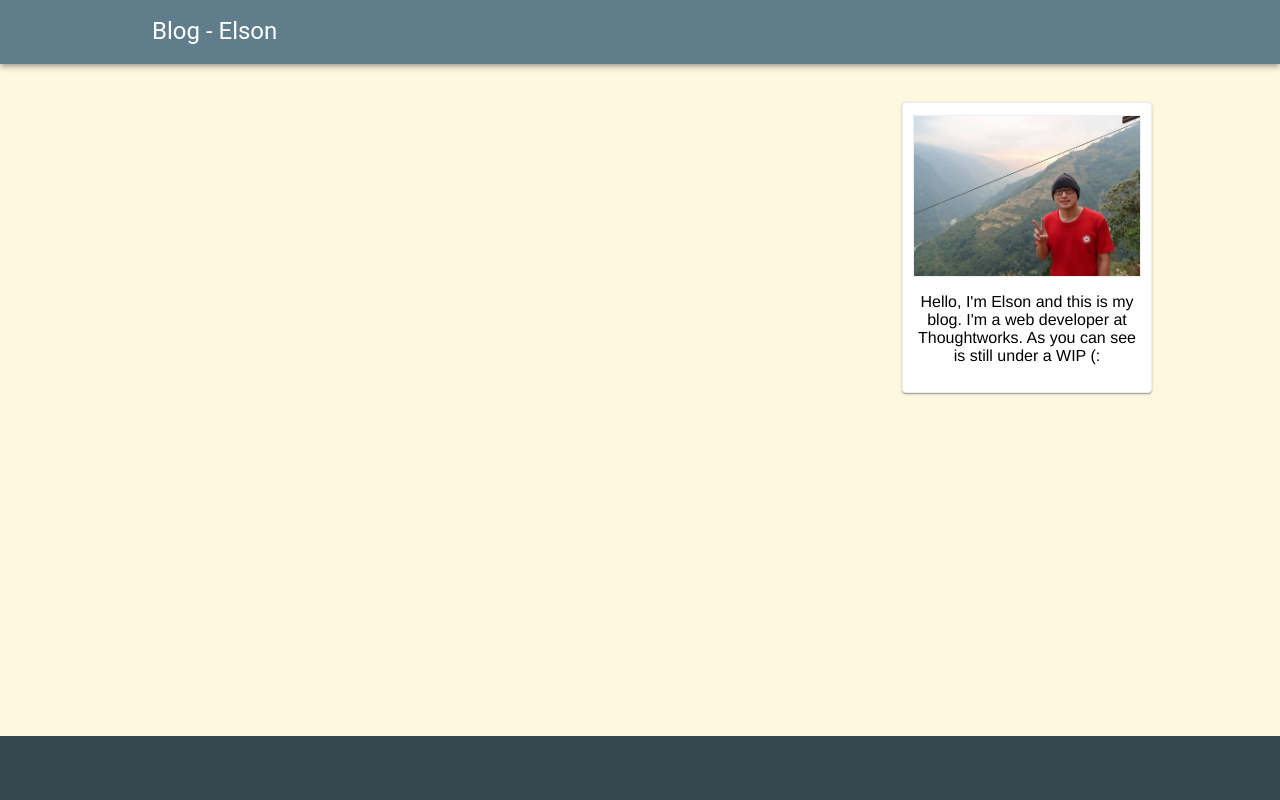
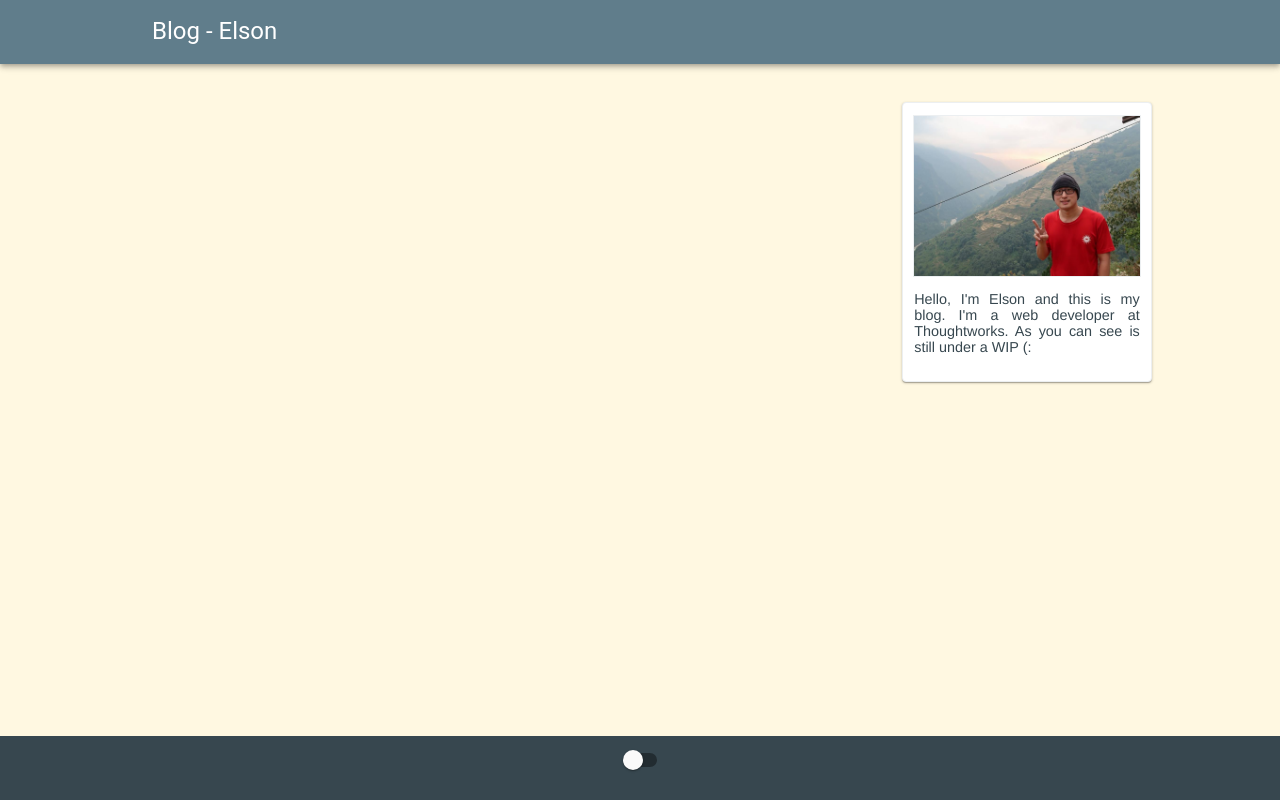
Before and after one commit to elsonlim/ifelsoncode, a React (Create React App) app: page / in a window 1280 px wide. Built offline with nearby package versions, Linux system fonts and the light colour scheme; the HTML template or start-up script is replaced by a standard one.

Commit message:
dark mode

```diff
--- a/src/App.js
+++ b/src/App.js
@@ -1,13 +1,18 @@
 import React, { Component } from 'react';
 import './App.css';
-import Blog from './Components/Blog';
+import Blog from './components/Blog';
+import { Provider } from 'react-redux';
+import { createStore } from 'redux';
+import reducers from './reducers';
 
 class App extends Component {
   render() {
     return (
-      <div data-testid={"App"} className="App">
-        <Blog />
-      </div>
+      <Provider store={createStore(reducers)}>
+        <div data-testid={"App"} className="App">
+          <Blog />
+        </div>
+      </Provider>
     );
   }
 }
--- a/src/Components/AboutMe.css
+++ b/src/Components/AboutMe.css
@@ -4,6 +4,15 @@
   z-index: 1000;
   display: flex;
   flex-direction: row;
+  --card-border: #eceff1;
+  --card-background: #fff;
+  --content-text: #37474F;
+}
+
+.dark {
+  --card-border: #37474F;
+  --card-background: #37474F;
+  --content-text: #fff8e1;
 }
 
 .card {
@@ -12,20 +21,21 @@
   justify-content: center;
   align-items: center;
   padding: 0.7em;
-  border: 1px solid #ECEFF1;
+  border: 1px solid var(--card-border);
+  background-color: var(--card-background) !important;
 }
 
 .profile {
   width: 100%;
   height: 10em;
   border: 1px solid;
-  border-color: #ECEFF1;
+  border-color: var(--card-border);
   border-radius: 5;
 }
 
-content-text {
+.content-text {
   text-align: justify;
   font-size: 0.9rem;
-  font-weight: 600;
-  color: #37474F;
+  font-weight: 500;
+  color: var(--content-text);
 }
--- a/src/Components/AboutMe.js
+++ b/src/Components/AboutMe.js
@@ -1,10 +1,11 @@
 import React from "react";
 import { Card, CardMedia } from "@material-ui/core";
 import './AboutMe.css'
+import {connect} from 'react-redux';
 
-export default () => (
-  <div className={"about-me"}>
-    <Card className="card">
+export const AboutMe = ({isDarkMode}) => (
+  <div className={["about-me", isDarkMode ? 'dark' : ''].join(' ')} data-testid="AboutMe">
+    <Card className={'card'}>
       <CardMedia
         className={"profile"}
         image="elsonDp.jpg"
@@ -18,3 +19,9 @@ export default () => (
     </Card>
   </div>
 );
+
+const mapStateToProps = (state) => ({
+  isDarkMode: state.global.isDarkMode,
+});
+
+export default connect(mapStateToProps)(AboutMe);
--- a/src/Components/Blog.css
+++ b/src/Components/Blog.css
@@ -0,0 +1,9 @@
+.blog {
+  --main-bg: #fff8e1;
+  background-color: var(--main-bg);
+  height: 100vh
+}
+
+.dark {
+  --main-bg: #333;
+}
--- a/src/Components/Blog.js
+++ b/src/Components/Blog.js
@@ -5,10 +5,14 @@ import Header from './Header';
 import Footer from './Footer';
 import AboutMe from './AboutMe';
 import {Grid} from '@material-ui/core';
+import './Blog.css';
+import {connect} from 'react-redux';
 
-const ElsonBlog = () => {
+const ElsonBlog = ({isDarkMode}) => {
+  console.log("isDarkMode: " + isDarkMode);
   return (
-    <MuiThemeProvider theme={theme}>
+    <div className={['blog', isDarkMode ? 'dark': ''].join(' ')}>
+    <MuiThemeProvider theme={theme} >
         <Header />
         <div style={{
           display: "flex",
@@ -28,10 +32,15 @@ const ElsonBlog = () => {
         </div>
         <Footer />
     </MuiThemeProvider>
+    </div>
   );
 }
 
-export default ElsonBlog;
+const mapStateToProps = state => ({
+  isDarkMode: state.global.isDarkMode,
+});
+
+export default connect(mapStateToProps)(ElsonBlog);
 
 const theme = createMuiTheme({
   palette: {
--- a/src/Components/Footer.css
+++ b/src/Components/Footer.css
@@ -1,7 +1,7 @@
 .footer {
   width: 100%;
   height: 4rem;
-  background-color: #37474F;
+  background-color: var(--footer);
   position: absolute;
   bottom: 0;
 }
--- a/src/Components/Footer.js
+++ b/src/Components/Footer.js
@@ -1,8 +1,31 @@
-import React from "react";
+import React, {useState} from "react";
 import './Footer.css';
+import Switch from '@material-ui/core/Switch';
+import * as Actions from '../actions';
+import { connect } from 'react-redux';
 
-export default () => (
-  <div className="footer">
+const footer = ({isDarkMode, updateDarkMode}) => {
+  const [darkMode, setDarkMode] = useState(false);
 
-  </div>
-);
+  const toggleDarkMode = (darkMode) => {
+    updateDarkMode(!darkMode);
+    setDarkMode(!darkMode);
+  };
+
+  return (
+    <div className="footer">
+      <Switch
+        checked={darkMode}
+        onChange={() => toggleDarkMode(darkMode)}
+        value="checkedB"
+        color="primary"
+      />
+    </div>
+  );
+};
+
+const mapStateToProps = state => ({
+  isDarkMode: state.global.isDarkMode,
+});
+
+export default connect(mapStateToProps, Actions)(footer);
--- /dev/null
+++ b/src/actions/index.js
@@ -0,0 +1,4 @@
+export const updateDarkMode = isDarkMode => ({
+	type: 'dark_mode',
+	payload: isDarkMode
+});
--- a/src/index.css
+++ b/src/index.css
@@ -1,5 +1,16 @@
 :root {
   box-sizing: border-box;
+  --footer: #37474F;
+
+  --light-background: #fff8e1;
+  --light-card-background: #fff8e1;
+  --light-card-border: #eceff1;
+  --light-text: #fff8e1;
+
+  --dark-background: #333;
+  --dark-card-background: #37474F;
+  --dark-card-border: #eceff1;
+  --dark-text: #fff8e1;
 }
 
 *, ::before, ::after {
--- /dev/null
+++ b/src/reducers/global.js
@@ -0,0 +1,14 @@
+const initState = {
+  isDarkMode: false,
+}
+
+export default (state = initState, action) => {
+  switch(action.type) {
+    case 'dark_mode':
+      const newState = Object.assign({} , state);
+      newState.isDarkMode = action.payload;
+      return newState;
+    default:
+      return state;
+  }
+};
--- /dev/null
+++ b/src/reducers/index.js
@@ -0,0 +1,7 @@
+import { combineReducers } from 'redux';
+
+import global from './global';
+
+export default combineReducers({
+	global,
+});
```
Also changed, not shown: package.json (+7 -1 lines), 2 other files (tests, documents, lock files or other folders).
